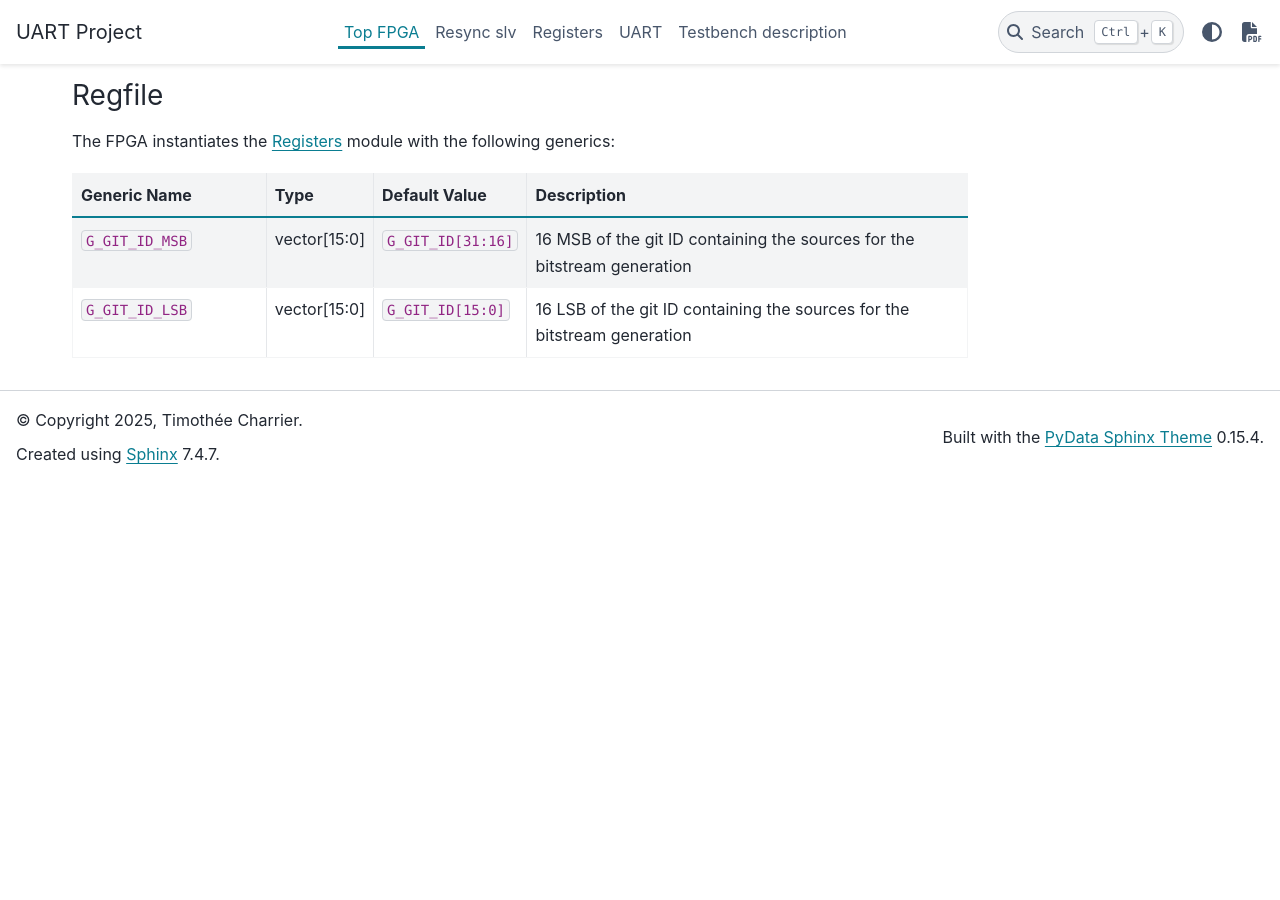
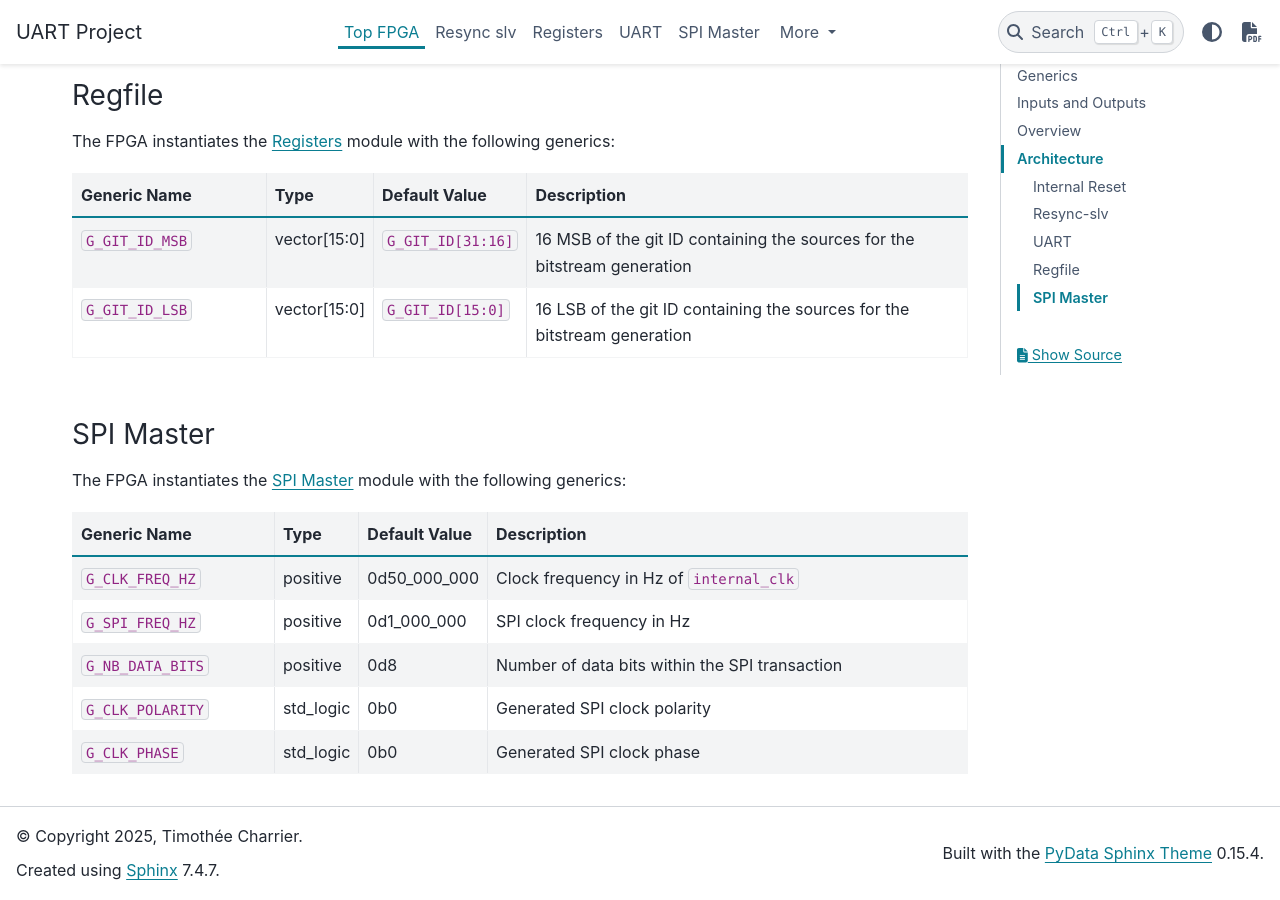
Before and after one commit to CharrierTim/uart, a Sphinx documentation site: the page built from docs/source/modules/top_fpga.rst, in a window 1280 px wide and 900 px high, scrolled down 2727 px. Built offline with Sphinx 7.4.7 and the PyData theme 0.15.4, drawn with Linux system fonts in a browser that asks for light colours; the version number is read from the project's files by our own code; before the commit the page ends 3211 px from its top, so only the background shows below that.

Commit message:
docs: add first part of SPI master to documentation

```diff
--- a/docs/source/index.rst
+++ b/docs/source/index.rst
@@ -41,6 +41,10 @@
 PAD_RST_H      BTN6       in        \-       \-   LVCMOS18
 PAD_I_UART_RX  Y11        in        PULL-UP  \-   LVCMOS33
 PAD_O_UART_TX  AA11       out       PULL-UP  \-   LVCMOS33
+PAD_O_SCLK     W12        out       \-       \-   LVCMOS33
+PAD_O_MOSI     W11        out       \-       \-   LVCMOS33
+PAD_I_MISO     W10        in        \-       \-   LVCMOS33
+PAD_O_CS       W8         out       PULL-UP  \-   LVCMOS33
 PAD_I_SWITCH_0 F22        in        \-       \-   LVCMOS18
 PAD_I_SWITCH_1 G22        in        \-       \-   LVCMOS18
 PAD_I_SWITCH_2 H22        in        \-       \-   LVCMOS18
@@ -55,6 +59,7 @@
     modules/resync_slv
     modules/regfile
     modules/uart
+    modules/spi_master
 
 .. toctree::
     :maxdepth: 2
--- a/docs/source/modules/top_fpga.rst
+++ b/docs/source/modules/top_fpga.rst
@@ -171,3 +171,37 @@
       - vector[15:0]
       - ``G_GIT_ID[15:0]``
       - 16 LSB of the git ID containing the sources for the bitstream generation
+
+SPI Master
+~~~~~~~~~~
+
+The FPGA instantiates the :doc:`spi_master` module with the following generics:
+
+.. list-table::
+    :widths: 25 10 15 60
+    :header-rows: 1
+
+    - - Generic Name
+      - Type
+      - Default Value
+      - Description
+    - - ``G_CLK_FREQ_HZ``
+      - positive
+      - 0d50\_000\_000
+      - Clock frequency in Hz of ``internal_clk``
+    - - ``G_SPI_FREQ_HZ``
+      - positive
+      - 0d1\_000\_000
+      - SPI clock frequency in Hz
+    - - ``G_NB_DATA_BITS``
+      - positive
+      - 0d8
+      - Number of data bits within the SPI transaction
+    - - ``G_CLK_POLARITY``
+      - std_logic
+      - 0b0
+      - Generated SPI clock polarity
+    - - ``G_CLK_PHASE``
+      - std_logic
+      - 0b0
+      - Generated SPI clock phase
```
Also changed, not shown: docs/source/modules/regfile.rst (+79 -18 lines), docs/source/modules/spi_master.rst (added, +196 -0 lines), docs/source/_static/svg/UART-SPI-MASTER-CPOL0-CPHA0.svg (added), docs/source/_static/svg/UART-SPI-MASTER-CPOL0-CPHA1.svg (added), docs/source/_static/svg/UART-SPI-MASTER-CPOL1-CPHA0.svg (added), docs/source/_static/svg/UART-SPI-MASTER-CPOL1-CPHA1.svg (added), docs/source/_static/svg/UART-SPI-MASTER-FSM.svg (added), docs/source/_static/svg/UART-TOP_FPGA.svg.
